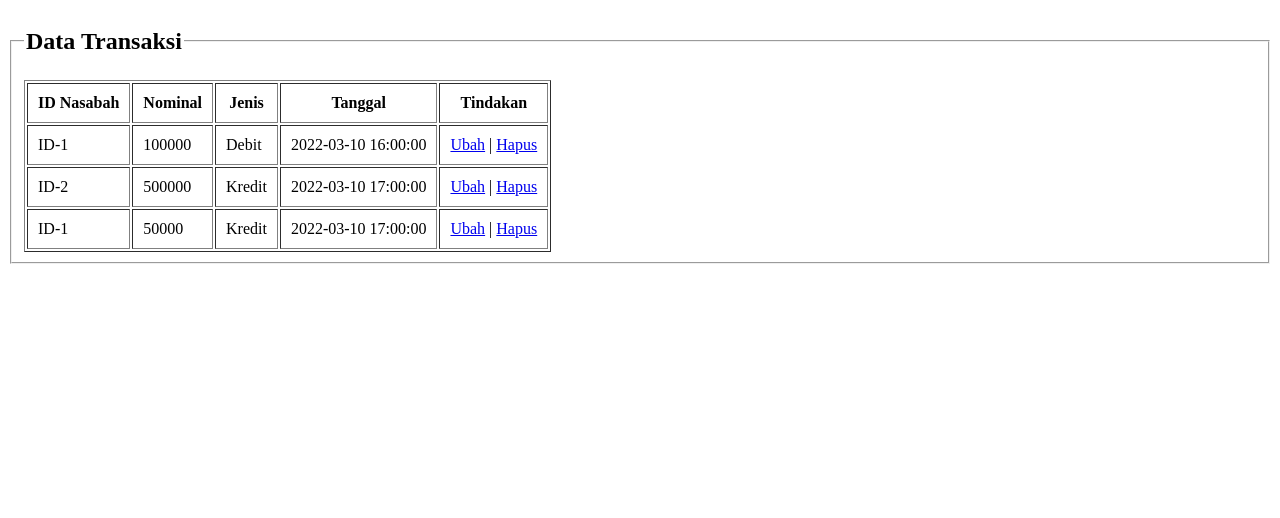
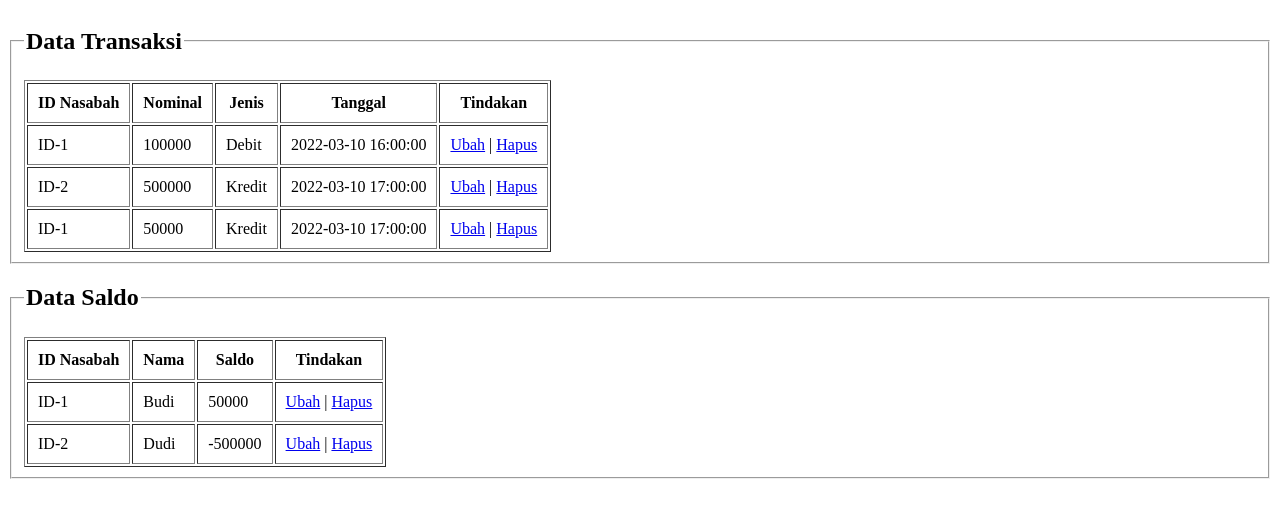
Before and after one commit to pradiptadh/crud_bca, a PHP site: page /index.php?aksi=update&Id=ID-1&Id=ID-1&nama=Budi&saldo=50000 in a window 1280 px wide. Shown: the top 518 px of the page. Run offline with PHP 8.4, Linux system fonts and the light colour scheme; data comes from the database, SQL or seed files in the repository.

Commit message:
Update index.php
update show saldo data

```diff
--- a/index.php
+++ b/index.php
@@ -60,6 +60,8 @@ function tambah($koneksi){
 function tampil_data($koneksi){
 	$sql = "SELECT * FROM transaksi";
 	$query = mysqli_query($koneksi, $sql);
+	$sql2= "SELECT * FROM saldo";
+	$query2 = mysqli_query($koneksi, $sql2);
 
 	echo "<fieldset>";
 	echo "<legend><h2>Data Transaksi</h2></legend>";
@@ -83,6 +85,33 @@ function tampil_data($koneksi){
 				<td>
 					<a href="index.php?aksi=update&id=<?php echo $data['id_nasabah']; ?>&id_nasabah=<?php echo $data['id_nasabah']; ?>&nominal=<?php echo $data['nominal']; ?>&jenis=<?php echo $data['jenis']; ?>&tanggal=<?php echo $data['tanggal']; ?>">Ubah</a> |
 					<a href="index.php?aksi=delete&id=<?php echo $data['id_nasabah']; ?>">Hapus</a>
+				</td>
+			</tr>
+		<?php
+	}
+	echo "</table>";
+	echo "</fieldset>";
+
+	echo "<fieldset>";
+	echo "<legend><h2>Data Saldo</h2></legend>";
+
+	echo "<table border='1' cellpadding='10'>";
+	echo "<tr>
+			<th>ID Nasabah</th>
+			<th>Nama</th>
+			<th>Saldo</th>
+			<th>Tindakan</th>
+		  </tr>";
+
+	while($data = mysqli_fetch_array($query2)){
+		?>
+			<tr>
+				<td><?php echo $data['Id']; ?></td>
+				<td><?php echo $data['nama']; ?></td>
+				<td><?php echo $data['saldo']; ?> </td>
+		        <td>
+					<a href="index.php?aksi=update&Id=<?php echo $data['Id']; ?>&Id=<?php echo $data['Id']; ?>&nama=<?php echo $data['nama']; ?>&saldo=<?php echo $data['saldo']; ?>">Ubah</a> |
+					<a href="index.php?aksi=delete&Id=<?php echo $data['Id']; ?>">Hapus</a>
 				</td>
 			</tr>
 		<?php
```
